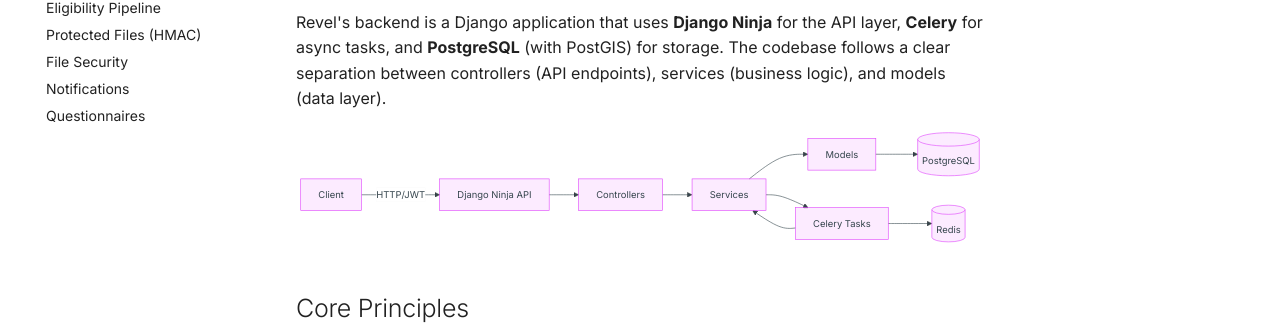
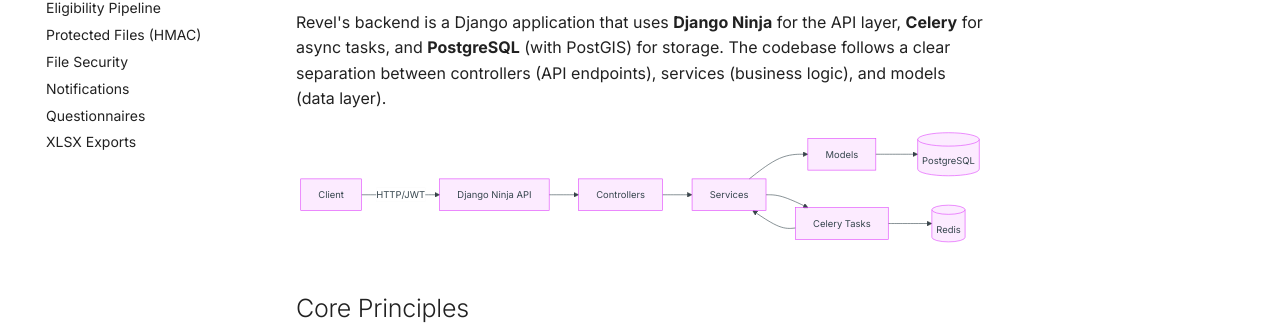
Before and after one commit to letsrevel/revel-backend, an MkDocs documentation site: the page built from docs/architecture/index.md, in a window 1280 px wide. Shown: the part 259-585 px from the top of the page. Built offline with MkDocs 1.6.1 and Material for MkDocs 9.7.7, drawn with Linux system fonts in a browser that asks for light colours; comment, search, counter and statistics services are not loaded.

Commit message:
add mkdocs

```diff
--- a/mkdocs.yml
+++ b/mkdocs.yml
@@ -69,6 +69,7 @@
       - File Security: architecture/security.md
       - Notifications: architecture/notifications.md
       - Questionnaires: architecture/questionnaires.md
+      - XLSX Exports: architecture/exports.md
   - Guides:
       - guides/index.md
       - User Journey: guides/user-journey.md
@@ -92,6 +93,7 @@
       - adr/0005-django-lts-policy.md
       - adr/0006-mo-files-in-git.md
       - adr/0007-celery-exception-propagation.md
+      - adr/0008-environment-feature-flags.md
   - Post-Mortems:
       - postmortems/index.md
       - postmortems/0001-guest-user-verification-bypass.md
```
